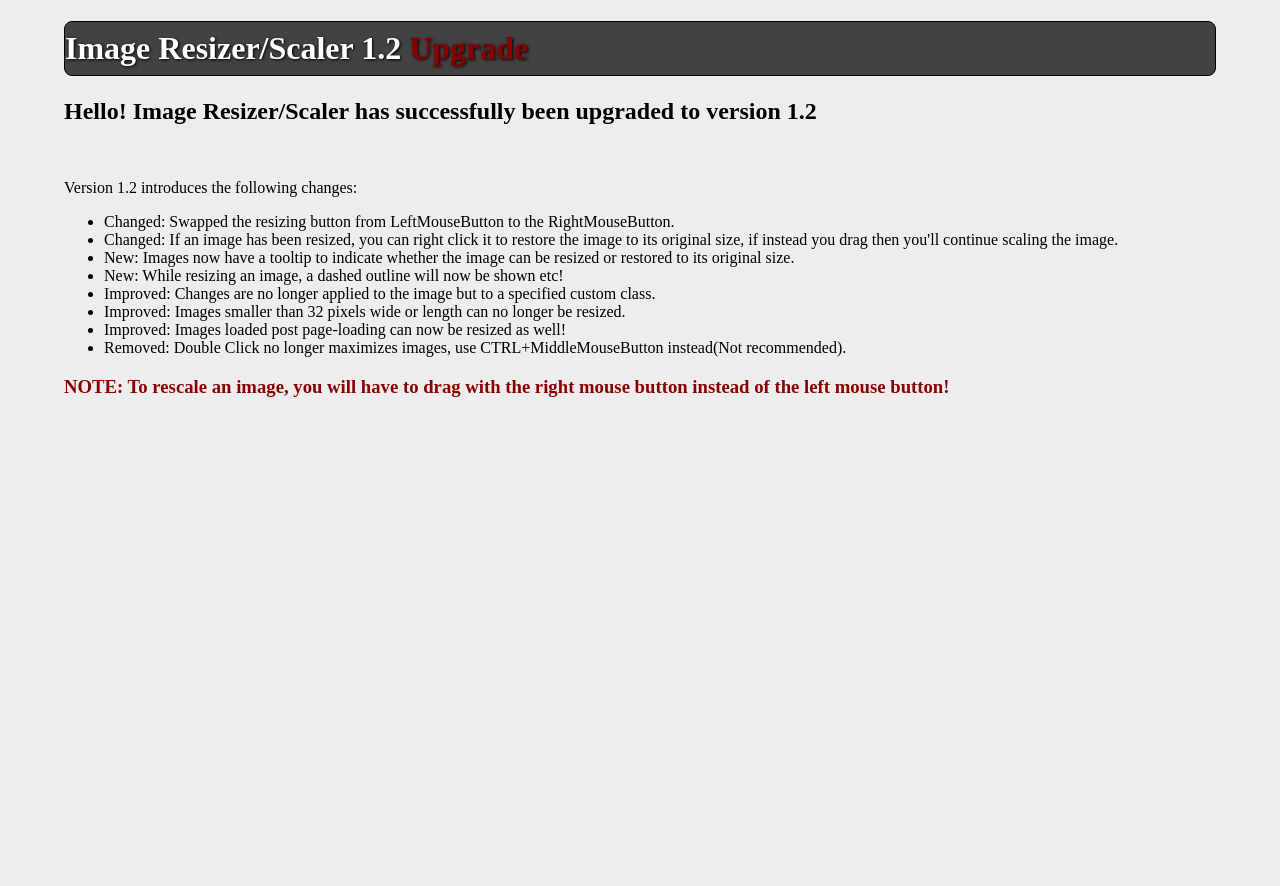
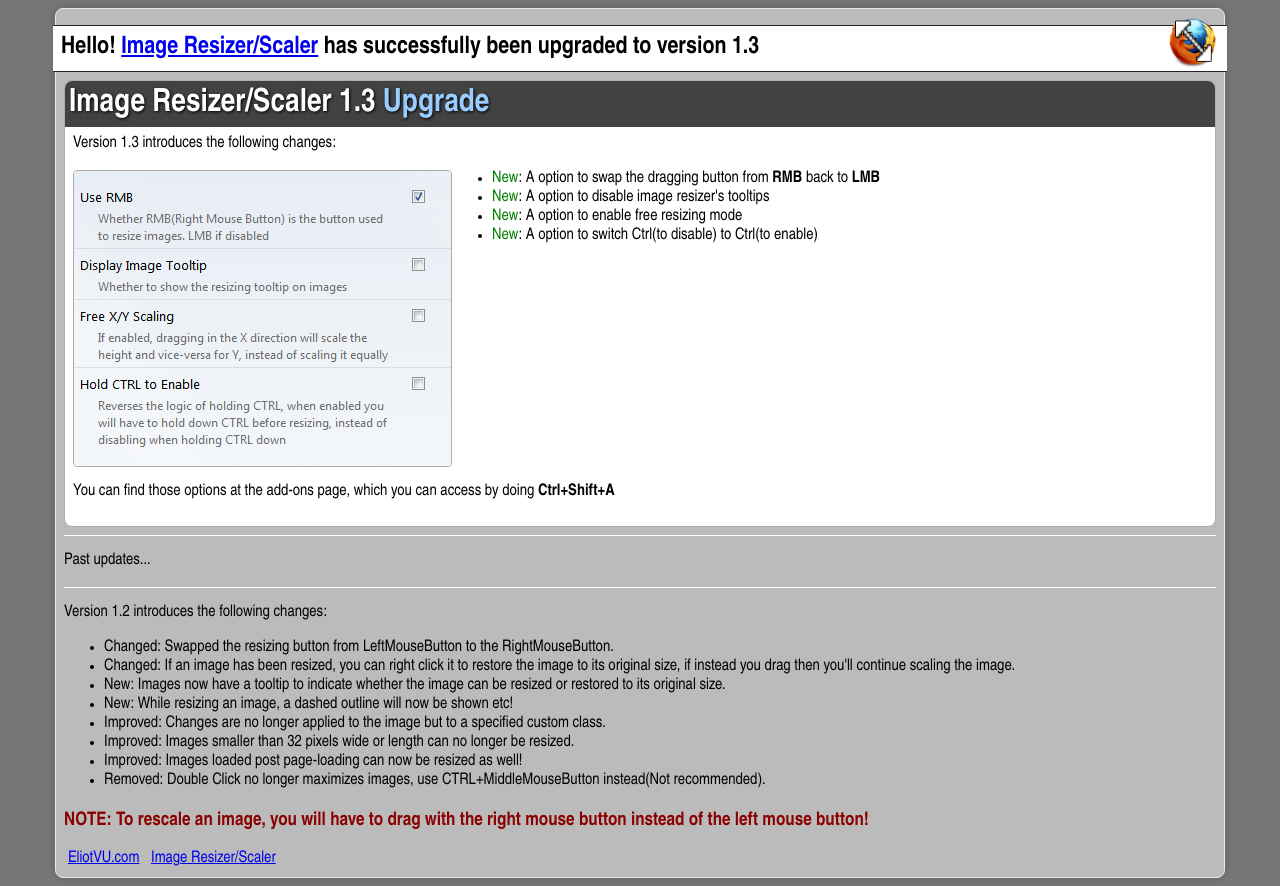
Before and after one commit to EliotVU/Addon-Image-Resizer, a website: page data/upgrade.html in a window 1280 px wide. Before the commit the page ends 800 px from the top, so only its background shows below. Drawn offline with Linux system fonts and the light colour scheme.

Commit message:
Redid the upgrade page style, added links and added the change notes for 1.3 so far.

```diff
--- a/data/upgrade.html
+++ b/data/upgrade.html
@@ -1,36 +1,112 @@
 <!DOCTYPE html>
 <html>
     <head>
-        <title>Image Resizer/Scaler 1.2 Upgrade</title>
+        <title>Image Resizer/Scaler 1.3 Upgrade</title>
         <style type="text/css">
             html{
                 margin:0;
                 padding:0;
 
-                background-color:#EDEDED;
+                background-color:#777;
             }
 
             body{
-                margin:0px auto;
+                margin:8px auto;
                 width:90%;
+                height:100%;
+                padding:8px;
+
+                background-color:#bbb;
+                border:1px solid #eaeaea;
+                box-shadow:0px 0px 8px 0px rgba(0,0,0,0.2);
+                    -moz-box-shadow:0px 0px 8px 0px rgba(0,0,0,0.2);
+                border-radius:8px;
+                    -moz-border-radius:8px;
+                font-family: "Arial Narrow", Arial, sans-serif;
             }
 
             h1{
-                padding:8px 0px;
+                padding:4px;
+                margin:-8px;
                 background-color:#424242;
                 color:white;
+                text-shadow:1px 1px 3px black;
+            }
+
+            #updates{
+                min-height:300px;
+                padding:8px;
+                background-color:white;
                 border-radius:8px;
                     -moz-border-radius:8px;
 
-                border:1px solid black;
-                text-shadow:1px 1px 3px black;
+                border:1px solid #adadad;
+                overflow:hidden;
+            }
+                #updates .upgrade-notes{
+
+                }
+
+            #history{
+                margin-top:8px;
+                border-top:1px solid white;
+            }
+                #history .upgrade-notes{
+                    border-top:1px solid white;
+                }
+
+                #footer ul{
+                    display:inline;
+                    margin:0;
+                    padding:0;
+                    list-style:none;
+                }
+                #footer li{
+                    display:inline;
+                    margin:4px;
+                }
+
+                #welcome{
+                    margin:8px -11px;
+                    padding:8px;
+                    background-color:white;
+                    border-top:1px solid #242424;
+                    border-bottom:1px solid #242424;
+                }
+
+                .new{
+                    color:green;
                 }
         </style>
     </head>
     <body>
-        <h1>Image Resizer/Scaler 1.2 <span style="color:darkred;">Upgrade</span></h1>
-        <h2>Hello! Image Resizer/Scaler has successfully been upgraded to version 1.2</h2>
-        <br/>
+        <img src="logo.png" style="float:right;height:50px;"/>
+        <h2 id="welcome">Hello! <a href="https://addons.mozilla.org/firefox/addon/image-resizer/">Image Resizer/Scaler</a> has successfully been upgraded to version 1.3</h2>
+        <div id="updates">
+            <div class="upgrade-notes">
+                <h1>Image Resizer/Scaler 1.3 <span style="color:#99ccff;">Upgrade</span></h1>
+                <p>Version 1.3 introduces the following changes:</p>
+                <img style="float:left;border-radius:4px;-moz-border-radius:4px;border:1px solid #adadad;" src="update_1_3.png"/>
+                <ul style="display:inline-block;margin-top:0;">
+                    <li>
+                        <span class="new">New</span>: A option to swap the dragging button from <strong>RMB</strong> back to <strong>LMB</strong>
+                    </li>
+                    <li>
+                        <span class="new">New</span>: A option to disable image resizer's tooltips
+                    </li>
+                    <li>
+                        <span class="new">New</span>: A option to enable free resizing mode
+                    </li>
+                    <li>
+                        <span class="new">New</span>: A option to switch Ctrl(to disable) to Ctrl(to enable)
+                    </li>
+                </ul>
+                <p style="display:inline-block;width:100%;">You can find those options at the add-ons page, which you can access by doing <strong>Ctrl+Shift+A</strong></p>
+            </div>
+        </div>
+        <div id="history">
+            <p>Past updates...</p>
+            <div class="upgrade-notes">
                 <p>Version 1.2 introduces the following changes:</p>
                 <ul>
                     <li>
@@ -59,5 +135,13 @@
                     </li>
                 </ul>
                 <h3 style="color:darkred;">NOTE: To rescale an image, you will have to drag with the right mouse button instead of the left mouse button!</h3>
+            </div>
+        </div>
+        <div id="footer">
+            <ul>
+                <li><a href="http://eliotvu.com">EliotVU.com</a></li>
+                <li><a href="https://addons.mozilla.org/firefox/addon/image-resizer/">Image Resizer/Scaler</a></li>
+            </ul>
+        </div>
     </body>
 </html>
```
Also changed, not shown: data/logo.png (added), data/update_1_3.png (added). Lines whose indentation alone changed are shown as unchanged.
